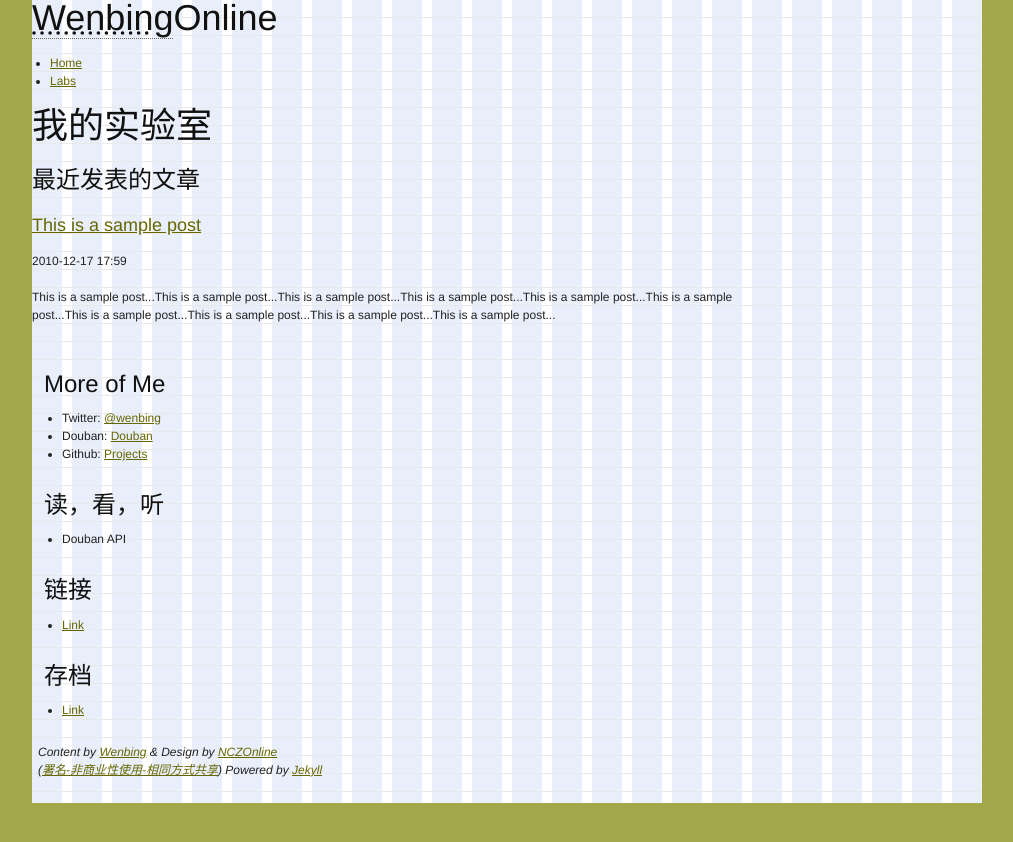
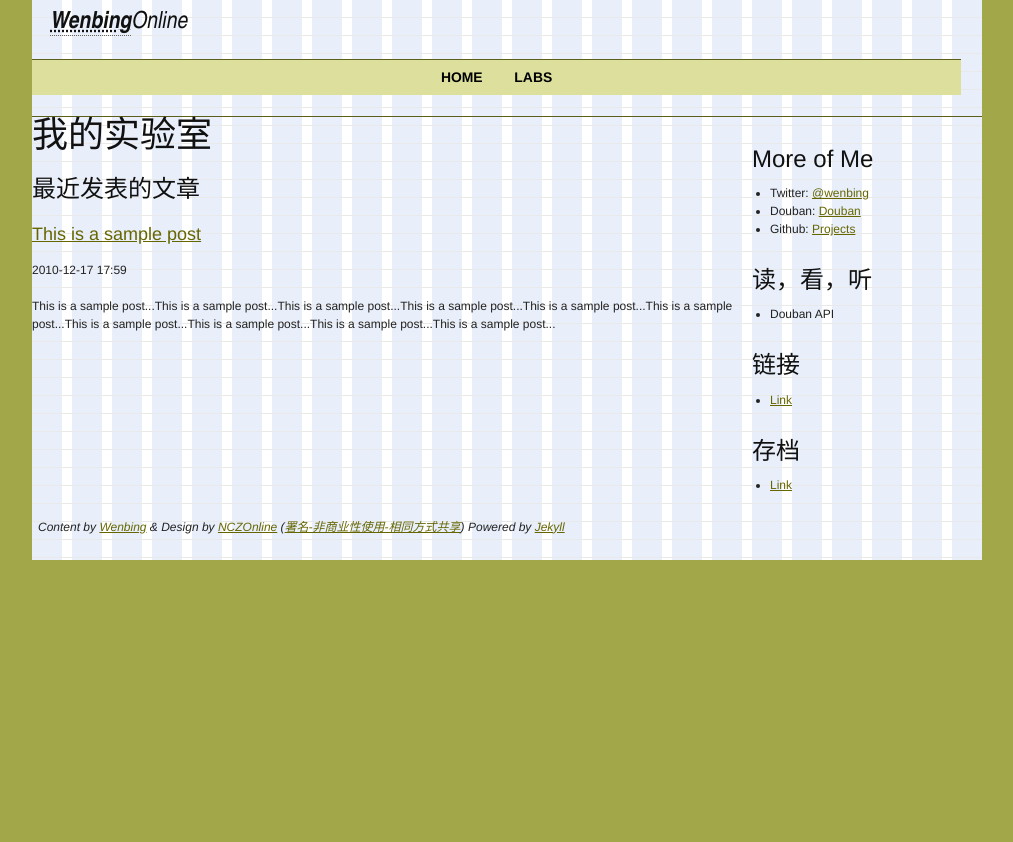
Before and after one commit to GunioRobot/wenbing.github.com, a Jekyll site: the page built from labs/index.markdown, in a window 1280 px wide. Shown: the top 842 px of the page, without its empty margins (133-1146 px from the left). Built offline with Jekyll 4.4.1, drawn with Linux system fonts in a browser that asks for light colours; Markdown is read by kramdown in place of the engine named in the settings.

Commit message:
modify hd style

```diff
--- a/_layouts/NCZOnline.html
+++ b/_layouts/NCZOnline.html
@@ -32,7 +32,6 @@
             <a href="/">Wenbing</a>
             &amp; Design by
             <a href="http://www.nczonline.net">NCZOnline</a>
-            <br/>
             (<a rel="licence" href="http://creativecommons.org/licenses/by-nc-sa/3.0/deed.zh">署名-非商业性使用-相同方式共享</a>)
           </span>
           <span class="engine">
--- a/files/css/style.css
+++ b/files/css/style.css
@@ -1,7 +1,55 @@
 
-#sidebar {
-    float: left;
-    padding: 0 1em;
+#hd #subhd {
+    padding: 1em 1.5em;
+}
+
+#hd ul {
+    padding: 0.5em 1em;
+    text-align: center;
+}
+#hd ul li {
+    display:inline;
+}
+
+#hd ul li a{
+    display:inline-block;
+    margin-left: 2em;
+}
+
+#hd ul li.first a {
+    margin-left: 0;
+}
+
+#hd {
+    border-bottom: 1px solid #5B5F19;
+}
+
+#hd h1 {
+    font-size: 197%;
+    font-family: "Arial Narrow";
+    font-style: italic;
+    font-weight: normal !important;
+}
+
+#hd h1 acronym {
+    font-weight: bold;
+}
+
+#hd ul {
+    border-top: 1px solid #5B5F19;
+    background: #DCE09C;
+    font-size: 116%;
+    font-weight: bold;
+}
+
+#hd ul a {
+    color: #000;
+    text-transform: uppercase;
+    text-decoration: none;
+}
+
+#hd ul a:hover {
+    text-decoration: underline;
 }
 
 #sidebar h2 {
```
